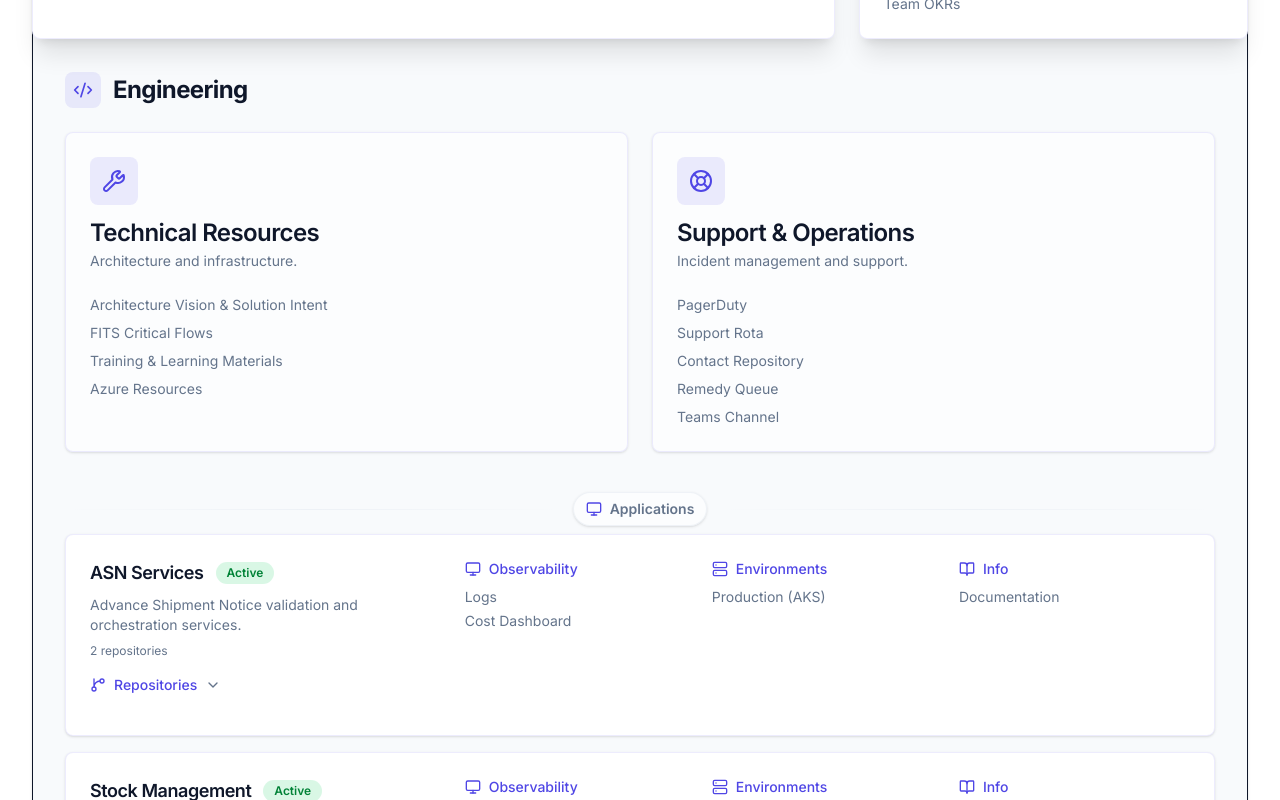
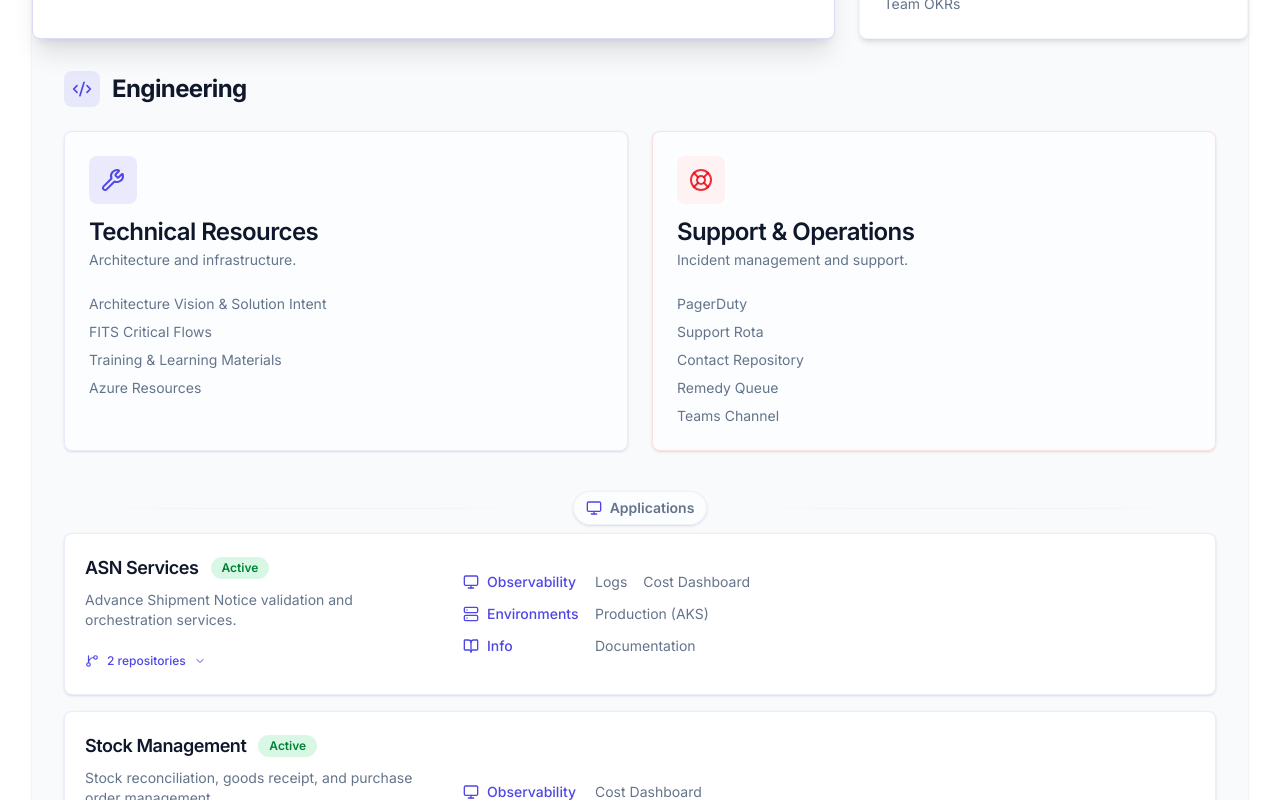
Before and after one commit to samclement/engineering-handbook, a Next.js app: page /team-fits in a window 1280 px wide. Shown: the part 900-1700 px from the top of the page. Built offline with nearby package versions, Linux system fonts and the light colour scheme.

Commit message:
refactor: styling for /team-fits

```diff
--- a/app/team-fits/page.tsx
+++ b/app/team-fits/page.tsx
@@ -37,7 +37,7 @@ export default function TeamFitsPage() {
                     {/* Right Column: Team & Delivery (1/3 width) */}
                     <div className="flex flex-col gap-6 h-full">
                         {/* Team Members */}
-                        <Card className="flex-1 transition-all duration-300 shadow-xl bg-background hover:shadow-2xl hover:-translate-y-1 border-primary/10 hover:border-primary/30">
+                        <Card className="flex-1 transition-all duration-300 shadow-md bg-background hover:shadow-xl hover:-translate-y-1 border-border/40 hover:border-primary/20">
                             <CardHeader className="pb-3">
                                 <div className="flex items-center gap-3">
                                     <div className="p-2 rounded-lg bg-primary/10">
@@ -134,7 +134,7 @@ export default function TeamFitsPage() {
                         </Card>
 
                         {/* Delivery - Moved from Engineering */}
-                        <Card className="flex-1 transition-all duration-300 shadow-xl bg-background hover:shadow-2xl hover:-translate-y-1 border-primary/10 hover:border-primary/30">
+                        <Card className="flex-1 transition-all duration-300 shadow-md bg-background hover:shadow-xl hover:-translate-y-1 border-border/40 hover:border-primary/20">
                             <CardHeader className="pb-3">
                                 <div className="flex items-center gap-3">
                                     <div className="p-2 rounded-lg bg-primary/10">
@@ -156,7 +156,7 @@ export default function TeamFitsPage() {
                 </div>
 
                 {/* Engineering & Ecosystem Section */}
-                <div className="-mt-20 pt-28 pb-8 px-6 md:px-8 rounded-3xl border bg-slate-50 dark:bg-slate-900/50 shadow-sm space-y-10">
+                <div className="-mt-20 pt-28 pb-8 px-6 md:px-8 rounded-3xl bg-slate-50 dark:bg-slate-900/50 shadow-sm space-y-10">
                     {/* Engineering */}
                     <section className="space-y-6">
                         <div className="flex items-center gap-3">
@@ -188,10 +188,10 @@ export default function TeamFitsPage() {
                             </Card>
 
                             {/* Support & Operations */}
-                            <Card className="h-full transition-all duration-300 hover:shadow-lg hover:-translate-y-1 border-primary/10 hover:border-primary/30 bg-background/60">
+                            <Card className="h-full transition-all duration-300 hover:shadow-lg hover:-translate-y-1 border-red-200/60 dark:border-red-900/60 hover:border-red-300/60 dark:hover:border-red-800/60 bg-background/60">
                                 <CardHeader>
-                                    <div className="w-12 h-12 rounded-lg bg-primary/10 flex items-center justify-center mb-4">
-                                        <LifeBuoy className="h-6 w-6 text-primary" />
+                                    <div className="w-12 h-12 rounded-lg bg-red-50 dark:bg-red-900/20 flex items-center justify-center mb-4">
+                                        <LifeBuoy className="h-6 w-6 text-red-600/80 dark:text-red-400/80" />
                                     </div>
                                     <CardTitle>Support & Operations</CardTitle>
                                     <CardDescription>Incident management and support.</CardDescription>
--- a/components/FitsApplicationsSection.tsx
+++ b/components/FitsApplicationsSection.tsx
@@ -208,10 +208,10 @@ export function FitsApplicationsSection() {
                         key={app.name}
                         className="transition-all duration-300 hover:shadow-md border-primary/10 hover:border-primary/30"
                     >
-                        <CardHeader className="p-6 pb-4">
-                            <div className="grid grid-cols-3 gap-6">
+                        <CardHeader className="p-5">
+                            <div className="grid grid-cols-1 lg:grid-cols-3 gap-6">
                                 {/* Left side - App info (1 column) */}
-                                <div>
+                                <div className="flex flex-col h-full">
                                     <div className="flex items-center gap-3 mb-2">
                                         <CardTitle className="text-lg">{app.name}</CardTitle>
                                         <span
@@ -222,186 +222,115 @@ export function FitsApplicationsSection() {
                                             {app.status}
                                         </span>
                                     </div>
-                                    <CardDescription className="line-clamp-2 text-sm">{app.description}</CardDescription>
-                                    <div className="mt-2 text-xs text-muted-foreground">
+                                    <CardDescription className="line-clamp-2 text-sm mb-3">{app.description}</CardDescription>
+
+                                    <div className="mt-auto pt-2">
+                                        <button
+                                            onClick={() => toggleApp(app.name)}
+                                            className="inline-flex items-center gap-2 text-xs font-medium text-primary hover:underline group"
+                                        >
+                                            <GitBranch className="h-3.5 w-3.5" />
                                             {app.repos.length} {app.repos.length === 1 ? "repository" : "repositories"}
+                                            <ChevronDown
+                                                className={`h-3 w-3 transition-transform duration-200 ${isExpanded ? "rotate-180" : ""}`}
+                                            />
+                                        </button>
                                     </div>
                                 </div>
 
                                 {/* Right side - Observability, Environments, Info (2 columns) */}
-                                <div className="col-span-2 grid gap-4 grid-cols-3">
+                                <div className="lg:col-span-2 flex flex-col justify-center gap-3">
                                     {/* Observability */}
-                                    <div className="space-y-2">
-                                        <h4 className="text-sm font-medium flex items-center gap-2 text-primary">
+                                    {(app.observability.apm || app.observability.logs || app.observability.alerts || app.observability.dashboard) && (
+                                        <div className="flex items-start gap-3">
+                                            <div className="flex items-center gap-2 min-w-[120px] text-sm font-medium text-primary">
                                                 <Monitor className="h-4 w-4" /> Observability
-                                        </h4>
-                                        <ul className="text-sm space-y-1 text-muted-foreground">
+                                            </div>
+                                            <div className="flex flex-wrap gap-x-4 gap-y-1 text-sm text-muted-foreground">
                                                 {app.observability.apm && (
-                                                <li>
-                                                    <Link
-                                                        href={app.observability.apm}
-                                                        className="hover:text-primary transition-colors hover:underline"
-                                                    >
-                                                        Dynatrace APM
-                                                    </Link>
-                                                </li>
+                                                    <Link href={app.observability.apm} className="hover:text-primary transition-colors hover:underline">Dynatrace APM</Link>
                                                 )}
                                                 {app.observability.logs && (
-                                                <li>
-                                                    <Link
-                                                        href={app.observability.logs}
-                                                        className="hover:text-primary transition-colors hover:underline"
-                                                    >
-                                                        Logs
-                                                    </Link>
-                                                </li>
+                                                    <Link href={app.observability.logs} className="hover:text-primary transition-colors hover:underline">Logs</Link>
                                                 )}
                                                 {app.observability.alerts && (
-                                                <li>
-                                                    <Link
-                                                        href={app.observability.alerts}
-                                                        className="hover:text-primary transition-colors hover:underline"
-                                                    >
-                                                        Alerts
-                                                    </Link>
-                                                </li>
+                                                    <Link href={app.observability.alerts} className="hover:text-primary transition-colors hover:underline">Alerts</Link>
                                                 )}
                                                 {app.observability.dashboard && (
-                                                <li>
-                                                    <Link
-                                                        href={app.observability.dashboard}
-                                                        className="hover:text-primary transition-colors hover:underline"
-                                                    >
-                                                        Cost Dashboard
-                                                    </Link>
-                                                </li>
+                                                    <Link href={app.observability.dashboard} className="hover:text-primary transition-colors hover:underline">Cost Dashboard</Link>
                                                 )}
-                                        </ul>
                                             </div>
+                                        </div>
+                                    )}
 
                                     {/* Environments */}
-                                    <div className="space-y-2">
-                                        <h4 className="text-sm font-medium flex items-center gap-2 text-primary">
+                                    {(app.environments.production || app.environments.preProd || app.environments.sit || app.environments.dev) && (
+                                        <div className="flex items-start gap-3">
+                                            <div className="flex items-center gap-2 min-w-[120px] text-sm font-medium text-primary">
                                                 <Server className="h-4 w-4" /> Environments
-                                        </h4>
-                                        <ul className="text-sm space-y-1 text-muted-foreground">
+                                            </div>
+                                            <div className="flex flex-wrap gap-x-4 gap-y-1 text-sm text-muted-foreground">
                                                 {app.environments.production && (
-                                                <li>
-                                                    <Link
-                                                        href={app.environments.production}
-                                                        className="hover:text-primary transition-colors hover:underline"
-                                                    >
-                                                        Production (AKS)
-                                                    </Link>
-                                                </li>
+                                                    <Link href={app.environments.production} className="hover:text-primary transition-colors hover:underline">Production (AKS)</Link>
                                                 )}
                                                 {app.environments.preProd && (
-                                                <li>
-                                                    <Link
-                                                        href={app.environments.preProd}
-                                                        className="hover:text-primary transition-colors hover:underline"
-                                                    >
-                                                        Pre-Prod
-                                                    </Link>
-                                                </li>
+                                                    <Link href={app.environments.preProd} className="hover:text-primary transition-colors hover:underline">Pre-Prod</Link>
                                                 )}
                                                 {app.environments.sit && (
-                                                <li>
-                                                    <Link
-                                                        href={app.environments.sit}
-                                                        className="hover:text-primary transition-colors hover:underline"
-                                                    >
-                                                        SIT
-                                                    </Link>
-                                                </li>
+                                                    <Link href={app.environments.sit} className="hover:text-primary transition-colors hover:underline">SIT</Link>
                                                 )}
                                                 {app.environments.dev && (
-                                                <li>
-                                                    <Link
-                                                        href={app.environments.dev}
-                                                        className="hover:text-primary transition-colors hover:underline"
-                                                    >
-                                                        Dev
-                                                    </Link>
-                                                </li>
+                                                    <Link href={app.environments.dev} className="hover:text-primary transition-colors hover:underline">Dev</Link>
                                                 )}
-                                        </ul>
                                             </div>
+                                        </div>
+                                    )}
 
                                     {/* Info */}
-                                    <div className="space-y-2">
-                                        <h4 className="text-sm font-medium flex items-center gap-2 text-primary">
+                                    {(app.info.runbooks || app.info.slas || app.info.docs) && (
+                                        <div className="flex items-start gap-3">
+                                            <div className="flex items-center gap-2 min-w-[120px] text-sm font-medium text-primary">
                                                 <BookOpen className="h-4 w-4" /> Info
-                                        </h4>
-                                        <ul className="text-sm space-y-1 text-muted-foreground">
+                                            </div>
+                                            <div className="flex flex-wrap gap-x-4 gap-y-1 text-sm text-muted-foreground">
                                                 {app.info.runbooks && (
-                                                <li>
-                                                    <Link
-                                                        href={app.info.runbooks}
-                                                        className="hover:text-primary transition-colors hover:underline"
-                                                    >
-                                                        Runbooks & SOPs
-                                                    </Link>
-                                                </li>
+                                                    <Link href={app.info.runbooks} className="hover:text-primary transition-colors hover:underline">Runbooks & SOPs</Link>
                                                 )}
                                                 {app.info.slas && (
-                                                <li>
-                                                    <Link
-                                                        href={app.info.slas}
-                                                        className="hover:text-primary transition-colors hover:underline"
-                                                    >
-                                                        SLAs
-                                                    </Link>
-                                                </li>
+                                                    <Link href={app.info.slas} className="hover:text-primary transition-colors hover:underline">SLAs</Link>
                                                 )}
                                                 {app.info.docs && (
-                                                <li>
-                                                    <Link
-                                                        href={app.info.docs}
-                                                        className="hover:text-primary transition-colors hover:underline"
-                                                    >
-                                                        Documentation
-                                                    </Link>
-                                                </li>
+                                                    <Link href={app.info.docs} className="hover:text-primary transition-colors hover:underline">Documentation</Link>
                                                 )}
-                                        </ul>
                                             </div>
+                                        </div>
+                                    )}
                                 </div>
                             </div>
                         </CardHeader>
 
-                        {/* Repositories - At bottom, collapsible */}
-                        <CardContent className="p-6 pt-0">
-                            <div>
-                                <div
-                                    className="flex items-center gap-2 cursor-pointer mb-4 group"
-                                    onClick={() => toggleApp(app.name)}
-                                >
-                                    <h4 className="text-sm font-medium flex items-center gap-2 text-primary">
-                                        <GitBranch className="h-4 w-4" /> Repositories
-                                    </h4>
-                                    <ChevronDown
-                                        className={`h-4 w-4 text-muted-foreground transition-transform duration-200 group-hover:text-primary ${isExpanded ? "rotate-180" : ""
-                                            }`}
-                                    />
-                                </div>
+                        {/* Repositories - Collapsible Content */}
                         {isExpanded && (
-                                    <div className="flex flex-wrap gap-4">
+                            <CardContent className="p-5 pt-0 border-t border-border/50 bg-secondary/5">
+                                <div className="pt-4 flex flex-wrap gap-4">
                                     {app.repos.map((repo) => (
                                         <div
                                             key={repo.name}
-                                                className="flex-1 min-w-[250px] max-w-[350px] p-3 rounded-lg bg-secondary/30 hover:bg-secondary/50 transition-colors border border-border/50"
+                                            className="flex-1 min-w-[250px] max-w-[350px] p-3 rounded-lg bg-slate-50 dark:bg-slate-900/50 hover:bg-slate-100 dark:hover:bg-slate-800 transition-colors border border-border/50 shadow-sm"
                                         >
                                             <div className="space-y-2">
-                                                    <div className="font-medium text-sm">{repo.name}</div>
-                                                    <div className="text-xs text-muted-foreground">
+                                                <div className="font-medium text-sm flex items-center gap-2">
+                                                    <GitBranch className="h-3.5 w-3.5 text-muted-foreground" />
+                                                    {repo.name}
+                                                </div>
+                                                <div className="text-xs text-muted-foreground line-clamp-2">
                                                     {repo.description}
                                                 </div>
-                                                    <div className="flex gap-3 text-xs">
+                                                <div className="flex gap-3 text-xs pt-1">
                                                     {repo.links.github && (
                                                         <Link
                                                             href={repo.links.github}
-                                                                className="text-primary hover:underline"
+                                                            className="text-primary hover:underline font-medium"
                                                         >
                                                             GitHub
                                                         </Link>
@@ -409,7 +338,7 @@ export function FitsApplicationsSection() {
                                                     {repo.links.muziris && (
                                                         <Link
                                                             href={repo.links.muziris}
-                                                                className="text-primary hover:underline"
+                                                            className="text-primary hover:underline font-medium"
                                                         >
                                                             Muziris
                                                         </Link>
@@ -419,9 +348,8 @@ export function FitsApplicationsSection() {
                                         </div>
                                     ))}
                                 </div>
+                            </CardContent>
                         )}
-                            </div>
-                        </CardContent>
                     </Card>
                 );
             })}
--- a/components/FitsProductSection.tsx
+++ b/components/FitsProductSection.tsx
@@ -17,7 +17,7 @@ export function FitsProductSection() {
     ];
 
     return (
-        <Card className="w-full h-full border-primary/10 shadow-xl bg-background">
+        <Card className="w-full h-full border-primary/20 shadow-xl bg-background">
             <CardHeader className="pb-4">
                 <div className="flex flex-col md:flex-row md:items-center justify-between gap-4">
                     <div>
```
Lines whose indentation alone changed are shown as unchanged.
